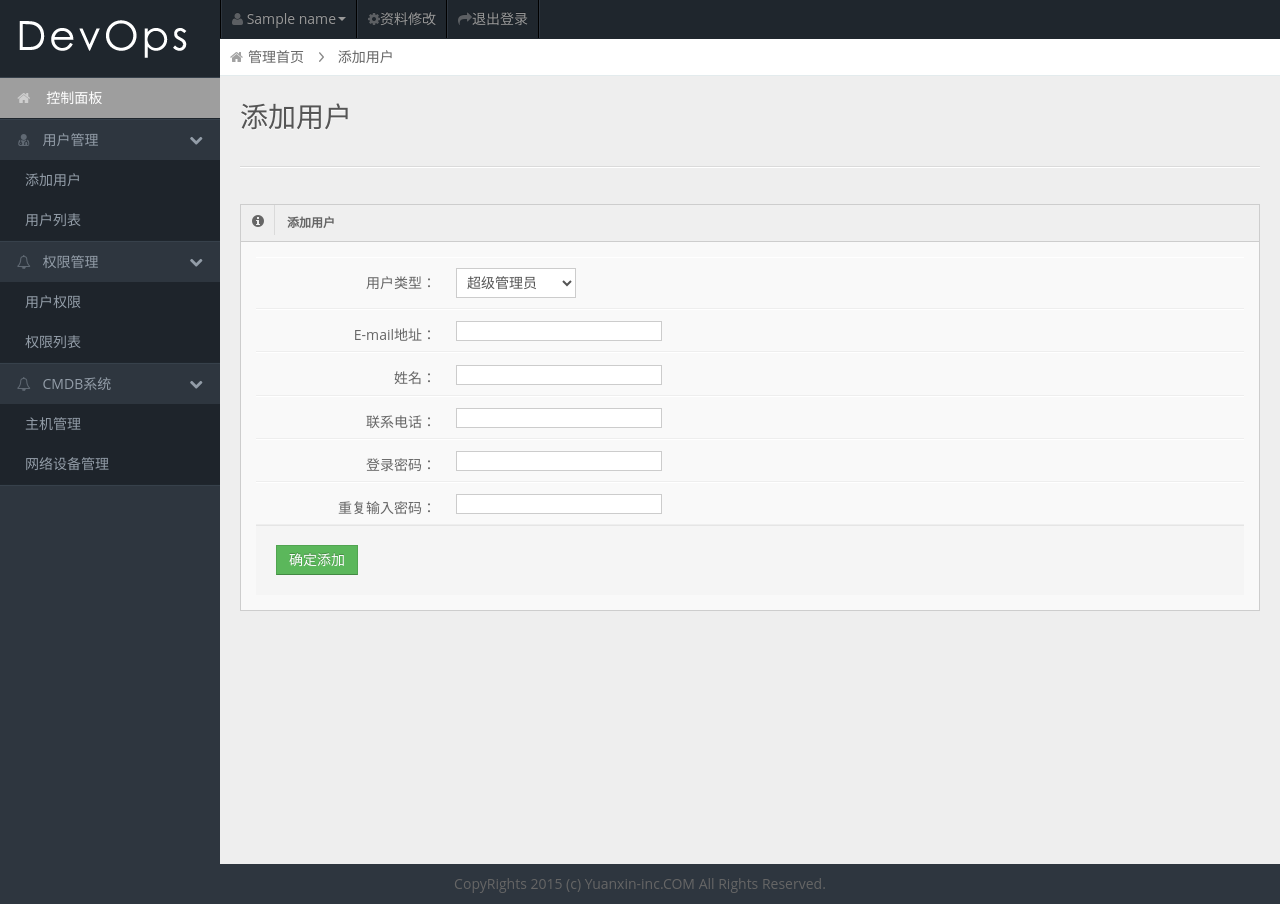
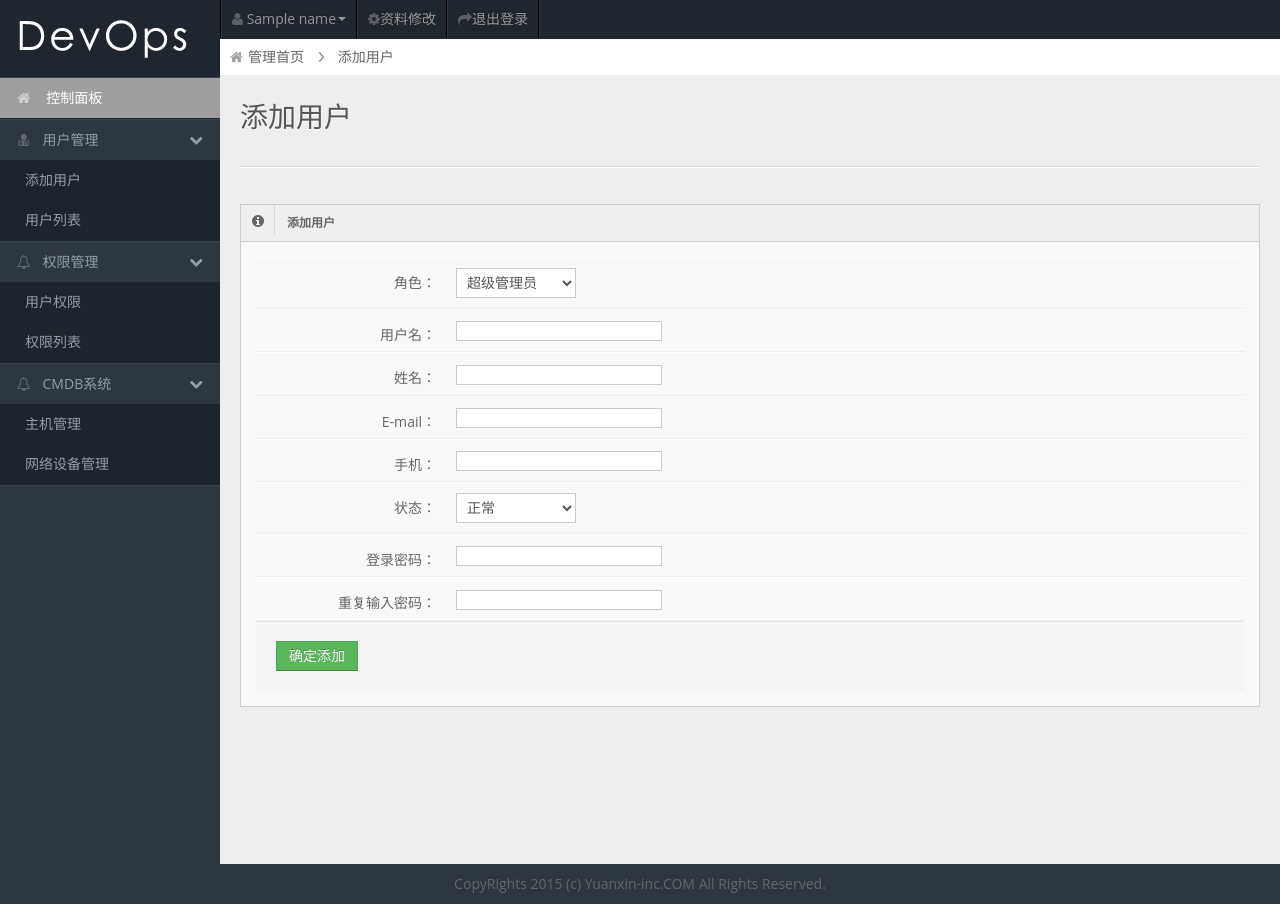
Before and after one commit to sky-dadan/devops, a Flask app: template devops/web/templates/user_add.html in a window 1280 px wide. Run offline with Flask 2, Linux system fonts and the light colour scheme; the template is opened without the code that fills it: most values are stand-ins (such as "Sample title", 1, 10 or a date in 2020); grey boxes are pictures that could not be loaded.

Commit message:
添加了管理员添加用户功能

```diff
--- a/devops/web/templates/user_add.html
+++ b/devops/web/templates/user_add.html
@@ -14,34 +14,42 @@
 
    <div class="widget-content">
 
-    <form class="form-horizontal" id="user_signup_form" accept-charset="UTF-8" method="POST" autocomplete="off" novalidate="novalidate">
+       <form class="form-horizontal" id="user_signup_form" accept-charset="UTF-8" method="POST" autocomplete="off" novalidate="novalidate">
     <div class="control-group">
-        <label class="control-label">用户类型：</label>
+        <label class="control-label">角色：</label>
         <div class="controls">
             <select name='role' id='role' style='width:120px'>
-                <option value=1>超级管理员</option>
-                <option value=2>普通管理员</option>
+                <option value=0>超级管理员</option>
+                <option value=1>普通用户</option>
             </select>
         </div>
     </div>
     <div class="control-group">
-        <label class="control-label">E-mail地址：</label>
+        <label class="control-label">用户名：</label>
         <div class="controls">
-            <input type="text" name="user_mail" id="user_mail" />
-            <input type="hidden" id="user_mail_status" value="0" />
+            <input type="text" name="username" id="username"/>
+            <input type="hidden" id="user_name_status" value="0" />
             <span for="required" generated="true" class="help-inline"></span>
         </div>
     </div>
     <div class="control-group">
         <label class="control-label">姓名：</label>
         <div class="controls">
-            <input type="text" name="user_name" id="user_name" />
+            <input  type="text" name="user_name" id="user_name" />
             <input type="hidden" id="user_name_status" value="0" />
             <span for="required" generated="true" class="help-inline"></span>
         </div>
     </div>
     <div class="control-group">
-        <label class="control-label">联系电话：</label>
+        <label class="control-label">E-mail：</label>
+        <div class="controls">
+            <input  type="email" ng-model="user.email" name="user_mail" id="user_mail" />
+            <input type="hidden" id="user_mail_status" value="0" />
+            <span for="required" generated="true" class="help-inline"></span>
+        </div>
+    </div>
+    <div class="control-group">
+        <label class="control-label">手机：</label>
         <div class="controls">
             <input type="text" name="user_phone" id="user_phone" />
             <input type="hidden" id="user_phone_status" value="0" />
@@ -49,9 +57,18 @@
         </div>
     </div>
     <div class="control-group">
+        <label class="control-label">状态：</label>
+        <div class="controls">
+            <select name='lock' id='lock' style='width:120px'>
+                <option value=0>正常</option>
+                <option value=1>锁定</option>
+            </select>
+        </div>
+    </div>
+    <div class="control-group">
         <label class="control-label">登录密码：</label>
         <div class="controls">
-            <input type="password" name="user_pwd" id="user_pwd" />
+            <input  type="password" name="user_pwd" id="user_pwd" />
             <input type="hidden" id="user_pwd_status" value="0" />
             <span for="required" generated="true" class="help-inline"></span>
         </div>
@@ -59,7 +76,7 @@
     <div class="control-group">
         <label class="control-label">重复输入密码：</label>
         <div class="controls">
-            <input type="password" name="user_repwd" id="user_repwd" />
+            <input  type="password" name="user_repwd" id="user_repwd" />
             <span for="required" generated="true" class="help-inline"></span>
         </div>
     </div>
@@ -72,3 +89,25 @@
   </div> <!--widget-content  end -->
 </div><!--widget-box end-->
 {% endblock %}
+
+{% block js %}
+<script>
+$("#submit_data_btn").on('click',function(){
+    var str = $('#user_signup_form').serialize()
+    var url = '/user/useradd?'+str
+    $.getJSON(url,function(result){
+        if (result['code']==0){
+            alert("创建用户成功")
+        }else{
+            alert("创建用户失败")
+        }
+    })
+})
+
+$("form :input.required").each(function(){
+    var $required = $("<strong class='high'> *</strong>"); //创建元素
+    $(this).parent().append($required); //然后将它追加到文档中
+});
+
+</script>
+{% endblock %}
```
